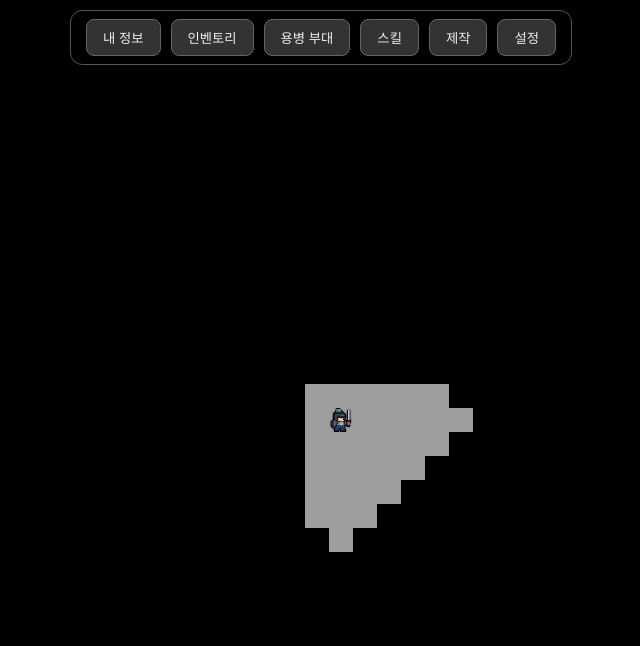
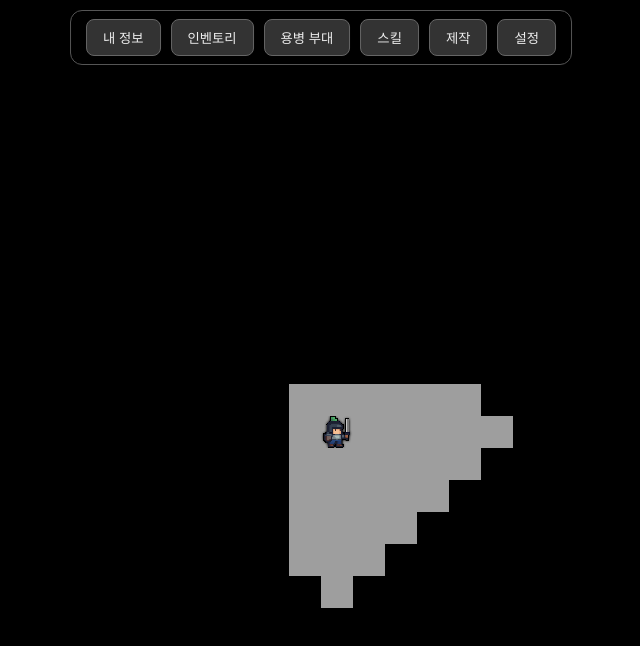
Before and after one commit to cagecorn/crawler-and-crawler, a website with bundled scripts: page index.html in a window 1280 px wide. Shown: the whole page, without its empty margins (319-959 px from the left). Built offline with nearby package versions, Linux system fonts and the light colour scheme.

Commit message:
Improve canvas rendering

```diff
--- a/canvasRenderer.js
+++ b/canvasRenderer.js
@@ -70,7 +70,13 @@ export const assetLoader = {
 // 게임 맵의 타일 크기. 값이 작을수록 화면에 표시되는 이미지가 작아집니다.
 // 패널 내 아이콘 크기를 조정한 뒤에도 맵 이미지가 너무 크게 보인다는
 // 피드백이 있어 기본 타일 크기를 줄입니다.
-const TILE_SIZE = 24;
+export let TILE_SIZE = 32;
+
+export function updateTileSize(width, height) {
+    const base = Math.min(width, height);
+    const size = Math.round(base / 25);
+    TILE_SIZE = Math.min(48, Math.max(32, size));
+}
 
 // 게임 상태를 캔버스에 그리는 메인 함수
 export function renderGame(canvas, ctx, images, gameState) {
--- a/main.js
+++ b/main.js
@@ -1,6 +1,6 @@
 // main.js
 
-import { assetLoader, renderGame } from './canvasRenderer.js';
+import { assetLoader, renderGame, updateTileSize } from './canvasRenderer.js';
 import './src/mechanics.js';
 import { updateStats, updateInventoryDisplay, updateMercenaryDisplay, updateSkillDisplay, updateMaterialsDisplay } from './src/ui.js';
 
@@ -11,8 +11,15 @@ const canvas = document.getElementById('game-canvas');
 const ctx = canvas.getContext('2d');
 
 function resizeCanvas() {
-    canvas.width = window.innerWidth;
-    canvas.height = window.innerHeight;
+    const dpr = window.devicePixelRatio || 1;
+    const width = window.innerWidth;
+    const height = window.innerHeight;
+    canvas.style.width = width + 'px';
+    canvas.style.height = height + 'px';
+    canvas.width = width * dpr;
+    canvas.height = height * dpr;
+    ctx.setTransform(dpr, 0, 0, dpr, 0, 0);
+    updateTileSize(width, height);
 }
 window.addEventListener('resize', resizeCanvas);
 resizeCanvas();
--- a/style.css
+++ b/style.css
@@ -22,9 +22,12 @@ body {
 }
 
 #game-canvas {
+    image-rendering: pixelated;
+    image-rendering: -moz-crisp-edges;
+    image-rendering: crisp-edges;
     width: 100%;
     height: 100%;
-    object-fit: cover;
+    object-fit: contain;
 }
 
 #top-menu-bar {
```
